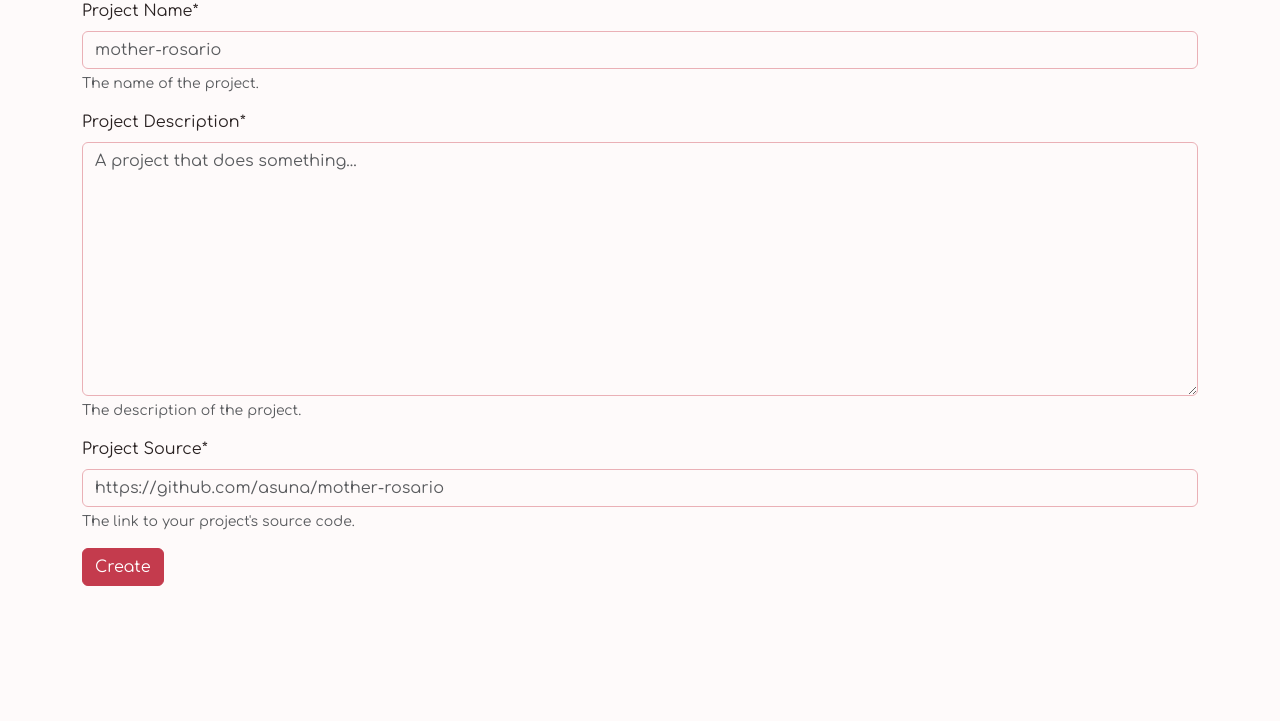
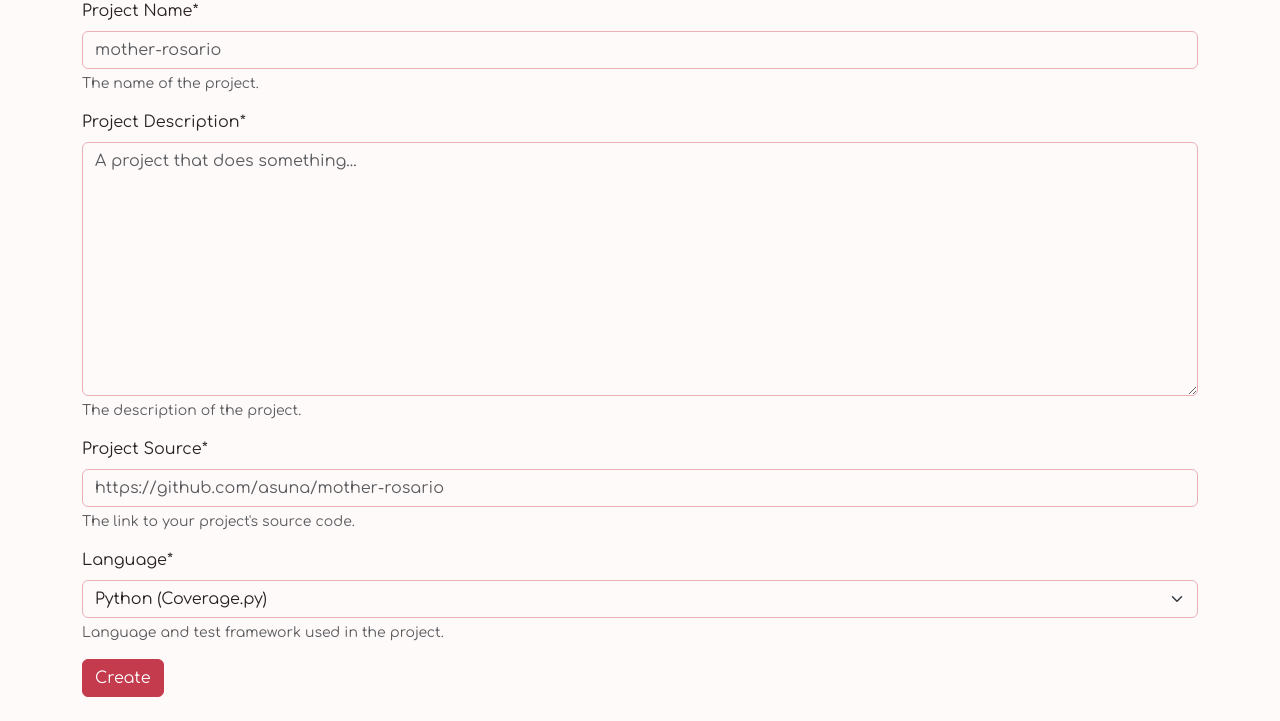
Before and after one commit to HelloYeew/asuna, a Django app: page /apps/project/create in a window 1280 px wide. Shown: the part 161-882 px from the top of the page. Before the commit the page ends 747 px from the top, so only its background shows below. Run offline with Django 4.2, Linux system fonts and the light colour scheme; the visitor is signed in with stand-in values (Sample User, id 1); some libraries are stand-ins or nearby versions.

Commit message:
✨ Add langauge type to project

```diff
--- a/apps/forms.py
+++ b/apps/forms.py
@@ -1,6 +1,6 @@
 from django import forms
 
-from apps.models import Project
+from apps.models import Project, LANGUAGES
 
 
 class CreateProjectForm(forms.ModelForm):
@@ -25,9 +25,16 @@ class CreateProjectForm(forms.ModelForm):
         widget=forms.URLInput(attrs={'class': 'form-control', 'placeholder': 'https://github.com/asuna/mother-rosario'})
     )
 
+    language = forms.ChoiceField(
+        label='Language',
+        help_text='Language and test framework used in the project.',
+        choices=LANGUAGES,
+        widget=forms.Select(attrs={'class': 'form-control'})
+    )
+
     class Meta:
         model = Project
-        fields = ['name', 'description', 'source']
+        fields = ['name', 'description', 'source', 'language']
 
 
 class UploadKeyRenewConfirmationForm(forms.Form):
--- a/apps/models.py
+++ b/apps/models.py
@@ -8,12 +8,19 @@ ACCESS_OPTIONS = (
     ('admin', 'Admin'),
 )
 
+LANGUAGES = (
+    ('python-coveragepy', 'Python (Coverage.py)'),
+    ('python-pytest', 'Python (Pytest)'),
+    ('javascript-jest', 'JavaScript (Jest) (Coming soon)')
+)
+
 
 class Project(models.Model):
     """The project model."""
     name = models.CharField(max_length=50)
     description = models.TextField()
     source = models.URLField()
+    language = models.CharField(max_length=30, choices=LANGUAGES)
 
     def __str__(self):
         return self.name
--- a/templates/apps/project/detail.html
+++ b/templates/apps/project/detail.html
@@ -22,11 +22,11 @@
         <h1>{{ project.name }}</h1>
         <span class="align-middle ms-auto">
             <a type="button" class="btn btn-primary" href="{{ project.source }}">
-                <span class="mdi mdi-source-repository" aria-hidden="true" style="font-size: 20px"></span>
+                <span class="mdi mdi-source-repository" aria-hidden="true" style="font-size: 16px"></span> Source
             </a>
         </span>
     </div>
-
+    <h5><span class="badge rounded-pill text-bg-danger">{{ project.get_language_display }}</span></h5>
     <p>{{ project.description }}</p>
 
     <div style="padding-bottom: 1rem;">
```
Also changed, not shown: apps/migrations/0007_project_language.py (added).
